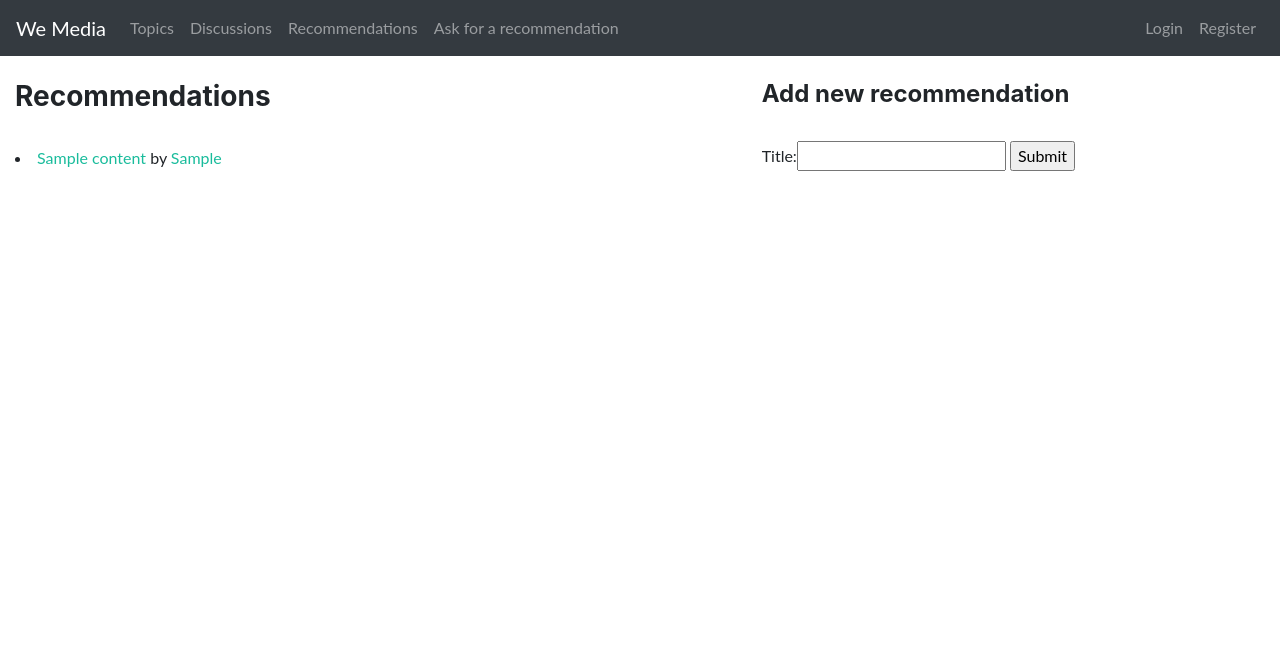
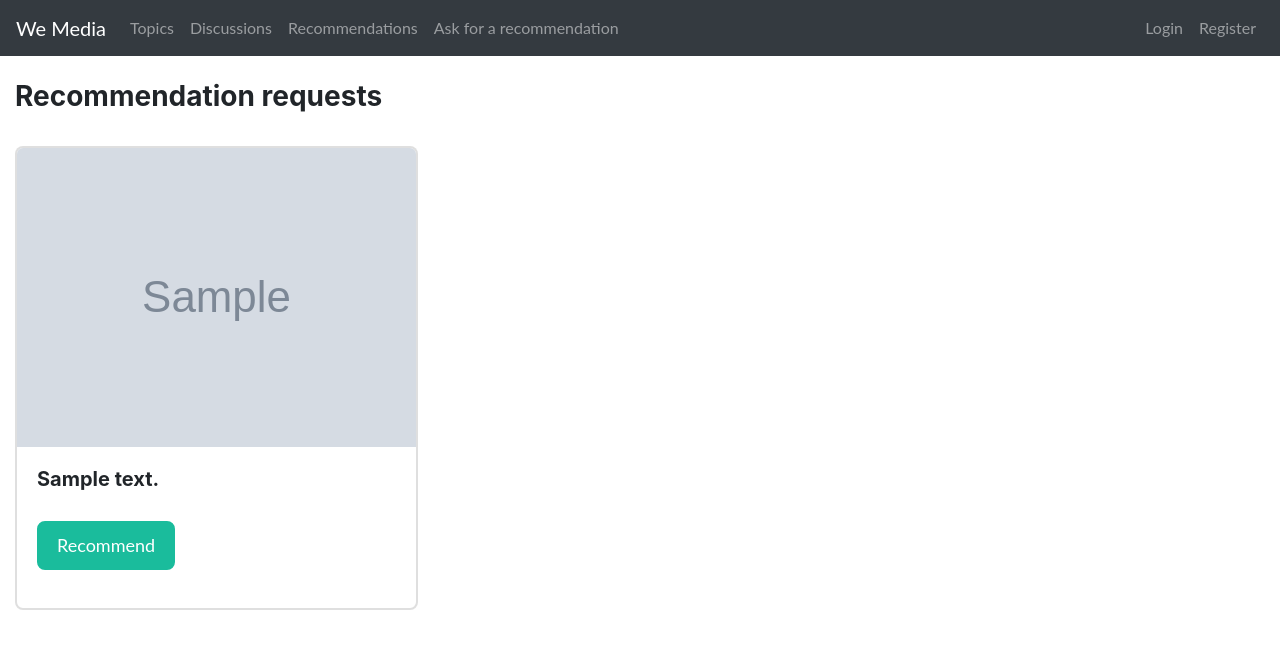
Before and after one commit to abhipoo/we-media, a Django app: page /discuss/content/all/ in a window 1280 px wide. Shown: the top 649 px of the page. Run offline with Django 3.2, Linux system fonts and the light colour scheme; tables that the repository leaves empty hold one stand-in row (values such as "Sample post"); grey boxes marked "Sample" are stand-in pictures; some libraries are stand-ins or nearby versions.

Commit message:
Recommendations Redesigned

```diff
--- a/wemedia/discuss/forms.py
+++ b/wemedia/discuss/forms.py
@@ -23,11 +23,12 @@ class CreateContentForm(forms.ModelForm):
 
 #separate app - Suggestions
 class AskRecommendationForm(forms.ModelForm):
+    img = forms.ImageField()
     # content_choices = forms.ModelMultipleChoiceField(queryset=content_types.objects.all(), required=False, widget=forms.CheckboxSelectMultiple)
 
     class Meta:
         model = ask
-        fields = ['description']
+        fields = ['img', 'description']
 
 class SuggestionForm(forms.ModelForm):
     class Meta:
--- a/wemedia/discuss/models.py
+++ b/wemedia/discuss/models.py
@@ -1,5 +1,6 @@
 from django.db import models
 from django.contrib.auth.models import User
+from PIL import Image
 
 # Create your models here.
 class Topic(models.Model):
@@ -18,14 +19,14 @@ class Topic(models.Model):
 
 
     def __str__(self):
-        return self.title
+        return f'{self.title}'
 
 class context(models.Model):
     context_url = models.CharField(max_length = 1000)
     #contents = models.ManyToManyField(content)
 
     def __str__(self):
-        return self.context_url
+        return f'{self.context_url}'
 
 class content(models.Model):
     title = models.CharField(max_length = 1000, default=None, blank=True, null=True)
@@ -35,21 +36,31 @@ class content(models.Model):
     related_content = models.ManyToManyField("self", blank = True)
 
     def __str__(self):
-        return self.title
+        return f'{self.title}'
 
 #separate app
 class content_types(models.Model):
     title = models.CharField(max_length = 100)
 
     def __str__(self):
-        return self.title
+        return f'{self.title}'
 
 class ask(models.Model):
     content_choices = models.ManyToManyField(content_types, blank=True)
     description = models.TextField(max_length = 1000, default="", blank=True, null=True)
+    image = models.ImageField(upload_to="ask_images", blank=True)
 
     def __str__(self):
-        return self.description
+        return f'{self.description}'
+
+    # def save(self, *args, **kwargs):
+    #     super().save(*args, **kwargs)
+
+    #     with Image.open(self.image.path) as img:
+    #         if img.height > 300 or img.width > 300:
+    #             output_size =(300, 300)
+    #             img.thumbnail(output_size)
+    #             img.save(self.image.path)
 
 class suggestion(models.Model):
     description = models.TextField()
@@ -65,9 +76,12 @@ class Comment(models.Model):
     author = models.ForeignKey(User, on_delete = models.SET_NULL, blank = True, null = True)
 
     def __str__(self):
-        return self.description
+        return f'{self.description}'
 
 class Comment_relation(models.Model):
     source = models.ForeignKey(Comment, on_delete=models.CASCADE, related_name = 'sources')
     target = models.ForeignKey(Comment, on_delete=models.CASCADE, related_name = 'targets')
     relation_type = models.CharField(max_length = 100)
+
+    def __str__(self):
+        return f'{self.related_type}'
--- a/wemedia/discuss/templates/discuss/all_content.html
+++ b/wemedia/discuss/templates/discuss/all_content.html
@@ -1,39 +1,40 @@
 {% extends 'discuss/base.html' %}
 
 {% block content %}
-<div class='col-lg-12'>
-	<div class='row'>
-		<div class='col-lg-5 order-lg-2' id="Counterpoints">
+
+<style type="text/css">
+.card-group [class*='col-'] {
+  float:none;
+}
+</style>
+
+<div class="container-fluid" id="Points" style="overflow-x: hidden;">
 			<br>
 
-			<h4>Add new recommendation</h4>
+			<h3>Recommendation requests</h3>
 
 			<br>
-			<form action="{% url 'create_content' %}" method="post">
-				{% csrf_token %}
-				{{ form }}
-				<input type="submit" value="Submit">
-			</form>
-			<br>
-		</div>
+			<!-- <div class="row"> -->
+				<div class="card-columns">
+			{% if asks %}
+			{% for ask in asks %}
+			<!-- <li><a href="{% url 'ask' ask.id %}">{{ ask.description | safe}}</a></li> -->
+			<!-- <div class="col"> -->
+				<div class="card">
+				  <img src="{{ask.image.url}}" class="card-img-top" alt="{{ask.description}}">
+				  <div class="card-body">
+				    <h5 class="card-title">{{ask.description | safe}}</h5>
+				    <!-- <p class="card-text">Add Some Description here.</p> -->
+				    <a href="{% url 'ask' ask.id %}" class="btn btn-primary stretched-link"">Recommend</a>
+				  </div>
+				</div>
+			<!-- </div> -->
 
-		<div class='col-lg-7 order-lg-1' id="Points">
-			<br>
-
-			<h3>Recommendations</h3>
-
-			<br>
-
-			{% if contents %}
-			{% for content in contents %}
-			<li><a href="{% url 'content' content.id %}">{{ content.title }}</a>
-				{% if content.creator %}
-				by <a href="#">{{ content.creator }}</a>
-				{% endif %}
-			</li>
 			{% endfor %}
 			{% endif %}
 		</div>
-	</div>
-</div>
+		<!-- </div> -->
+
+			<br>
+		</div>
 {% endblock %}
--- a/wemedia/discuss/views.py
+++ b/wemedia/discuss/views.py
@@ -128,11 +128,9 @@ def view_content(request, content_id):
     return render(request, 'discuss/view_content.html', context)
 
 def show_all_content(request):
-    contents = content.objects.all()
-    form = CreateContentForm(request.POST)
+    contents = ask.objects.all().order_by('id')
     context = {
-    'contents' : contents,
-    'form' : form
+    'asks' : contents,
     }
     return render(request, 'discuss/all_content.html', context)
 
@@ -140,13 +138,15 @@ def show_all_content(request):
 def ask_recommendation(request):
     #return HttpResponse("Ask for a content recommendation")
     if request.method=='POST':
-        form = AskRecommendationForm(request.POST)
+        form = AskRecommendationForm(request.POST, request.FILES)
         if form.is_valid():
-            ask_form = form.save(commit=False)
+            ask_form = form.save()
             #ask_form.user = request.user
-            print(ask_form)
+            img = request.FILES['img']
+            ask_form.image = img
             ask_form.save()
-            form.save_m2m() # needed since using commit=False
+            # ask_form.save()
+            # form.save_m2m() # needed since using commit=False
 
             return view_ask(request, ask_form.id)
         else:
@@ -198,10 +198,8 @@ def add_suggestion(request, ask_id):
 
 def show_all_asks(request):
     #return HttpResponse("Shows all content")
-    asks = ask.objects.all()
     form = AskRecommendationForm()
     context = {
-        'asks' : asks,
         'form' : form
     }
 
```
Also changed, not shown: wemedia/discuss/templates/discuss/all_asks.html (+4 -20 lines), wemedia/discuss/migrations/0004_auto_20200630_1002.py (added), wemedia/discuss/migrations/0005_auto_20200630_1028.py (added), wemedia/media/ask_images/Exploreromnia_1.png (added), wemedia/media/ask_images/How_the_Internet_Remembers_you__3.png (added), wemedia/media/ask_images/dog1_2.jpg (added), wemedia/media/ask_images/hacking_browser.png (added), wemedia/media/ask_images/hacking_browser_ARZFvZY.png (added), wemedia/media/ask_images/lidye-1Shk_PkNkNw-unsplash.jpg (added), wemedia/media/ask_images/priscilla-du-preez-CoqJGsFVJtM-unsplash.jpg (added), wemedia/media/ask_images/windows-update.png (added), wemedia/media/profile_pics/shubham_draw.jpeg (added).
